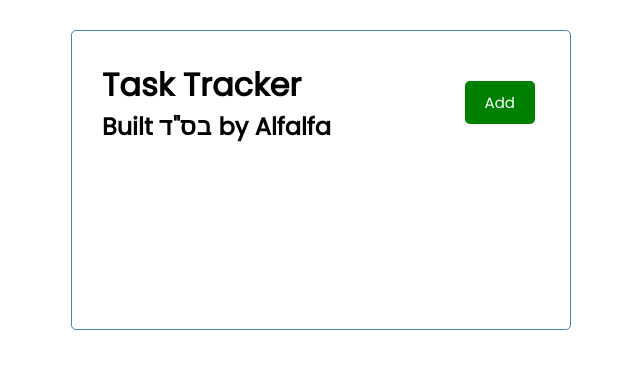
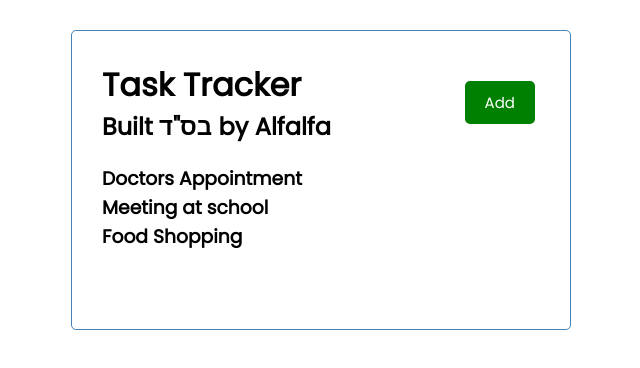
Before and after one commit to Alef5750/TaskTracker, a React (Create React App) app: page / in a window 1280 px wide. Shown: the top 368 px of the page, without its empty margins (319-959 px from the left). Built offline with nearby package versions, Linux system fonts and the light colour scheme.

Commit message:
rendering list of tasks in Tasks component

```diff
--- a/src/App.js
+++ b/src/App.js
@@ -1,9 +1,32 @@
 import Header from "./components/Header";
+import Tasks from "./components/Tasks";
+import { useState } from "react";
 
 function App() {
+  const [tasks, setTasks] = useState([
+    {
+      id: 1,
+      text: "Doctors Appointment",
+      day: "Feb 5th at 2:30 PM",
+      reminder: true,
+    },
+    {
+      id: 2,
+      text: "Meeting at school",
+      day: "Feb 6th at 1:30 PM",
+      reminder: true,
+    },
+    {
+      id: 3,
+      text: "Food Shopping",
+      day: "Feb 5th at 2:30 PM",
+      reminder: false,
+    },
+  ]);
   return (
     <div className="container">
       <Header name="Alfalfa" />
+      <Tasks tasks={tasks} />
     </div>
   );
 }
--- /dev/null
+++ b/src/components/Tasks.js
@@ -0,0 +1,11 @@
+const Tasks = ({ tasks }) => {
+  return (
+    <div>
+      {tasks.map((task) => {
+        return <h3 key={task.id}>{task.text}</h3>;
+      })}
+    </div>
+  );
+};
+
+export default Tasks;
```
